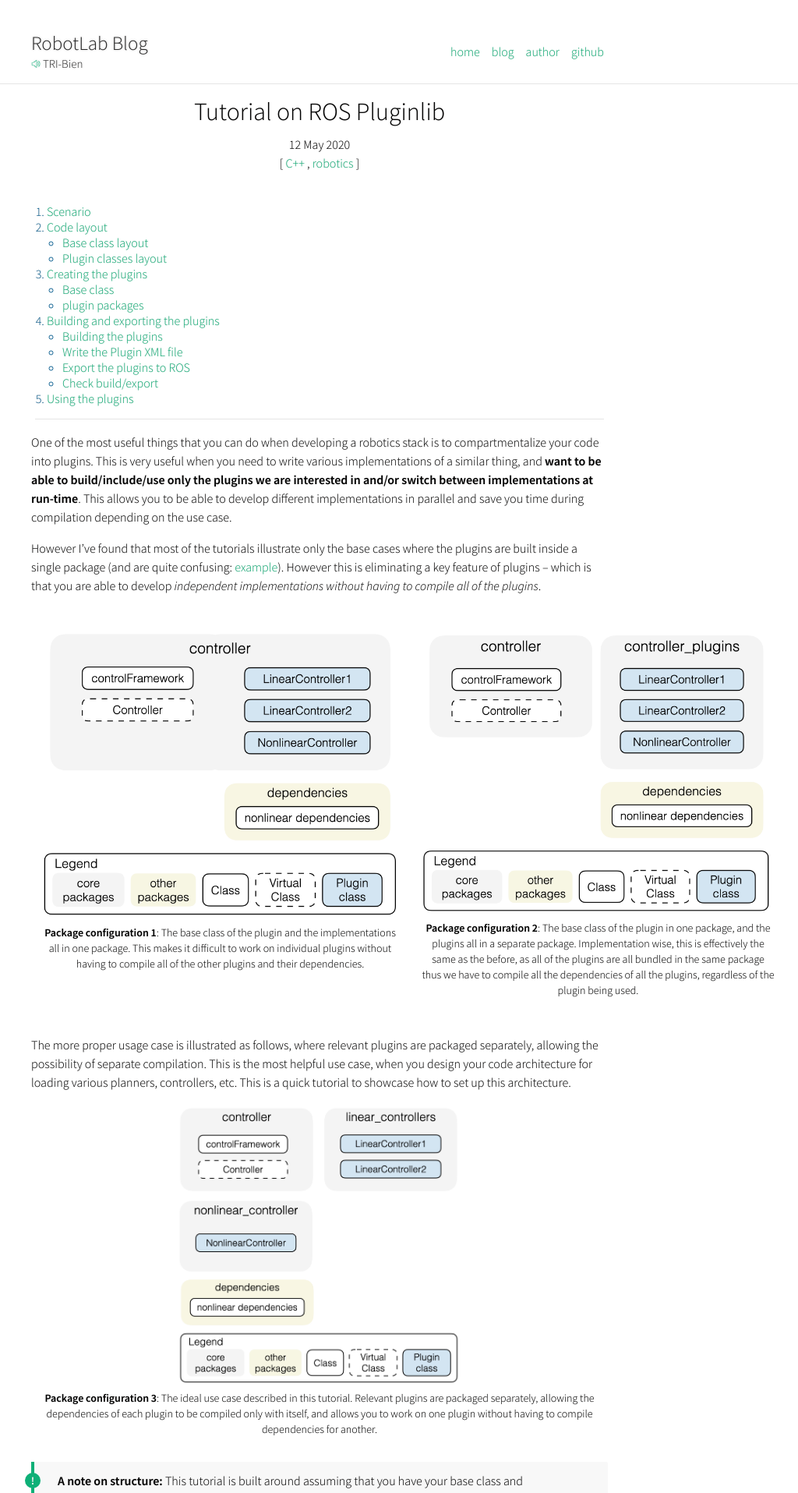
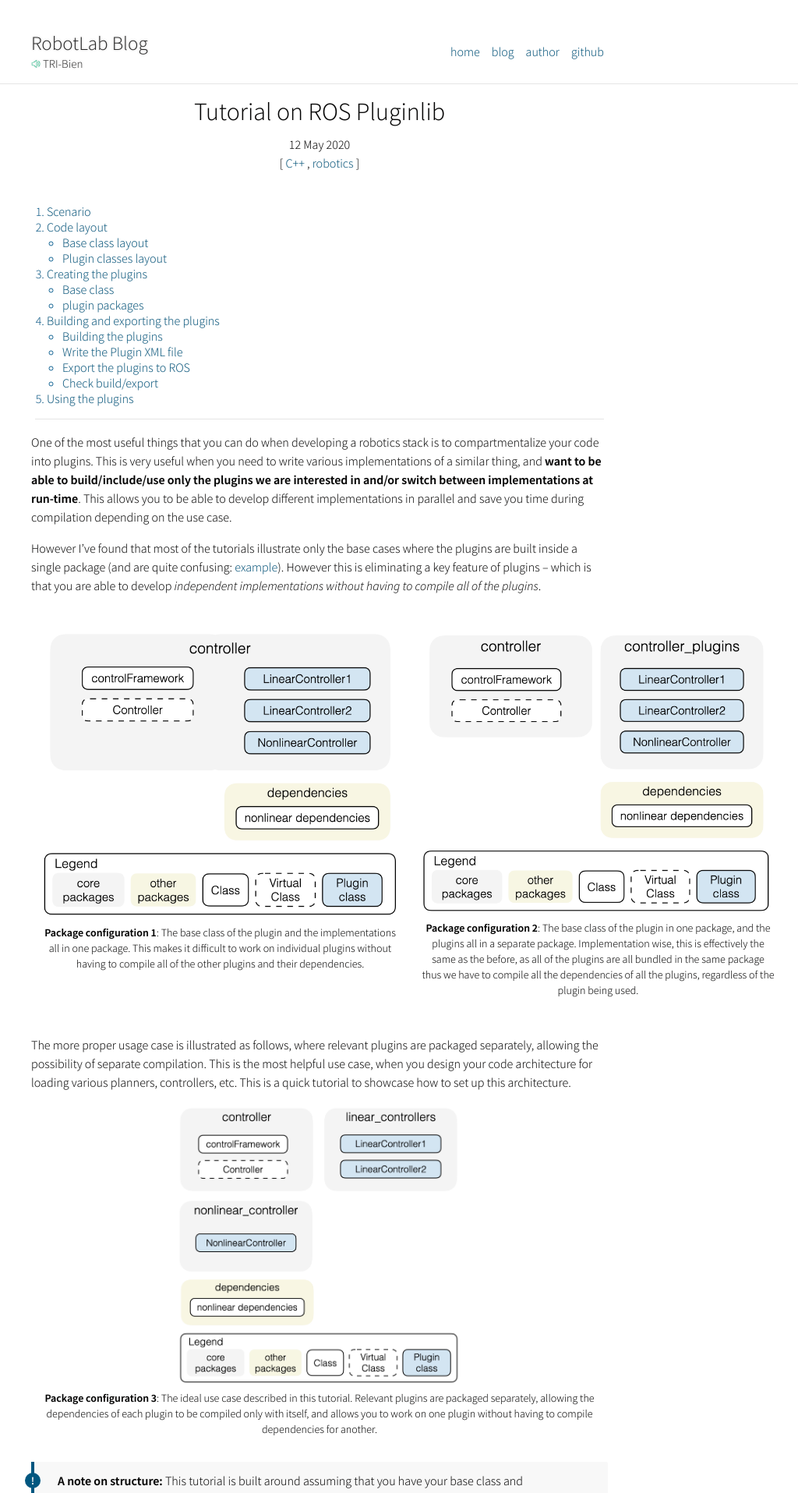
Before and after one commit to robotlabvn/robotlabvn.github.io, a Jekyll site: the page built from _posts/2020-05-12-ros-pluginlib.md, in a window 1280 px wide. Shown: the top 1915 px of the page at 78% size, without its empty margins (230-1254 px from the left). Built offline with Jekyll 4.4.1, drawn with Linux system fonts in a browser that asks for light colours.

Commit message:
add blog

```diff
--- a/css/main.scss
+++ b/css/main.scss
@@ -4,8 +4,8 @@
 
 // Customization Variables
 
-$accent: #0eb077;
-$accentlight: rgba(45, 61, 129, 0.3);
+$accent: #005780;
+$accentlight: rgba(89, 88, 156, 0.3);
 
 $inlinecodetext: #0a5e8f;
 $inlinecodeborder: #CFE3DD;
@@ -13,7 +13,7 @@ $inlinecodebg: #e9f2ef;
 // $codeblocktext: #464646;
 // $codeblockborder: #e5e5e5;
 // $codeblockbg: #f8f8f8;
-$codeblocktext: #0a8f64;
+$codeblocktext: #0a5a8f;
 $codeblockborder: #CFE3DD;
 $codeblockbg: #e9f2ef;
 
```
